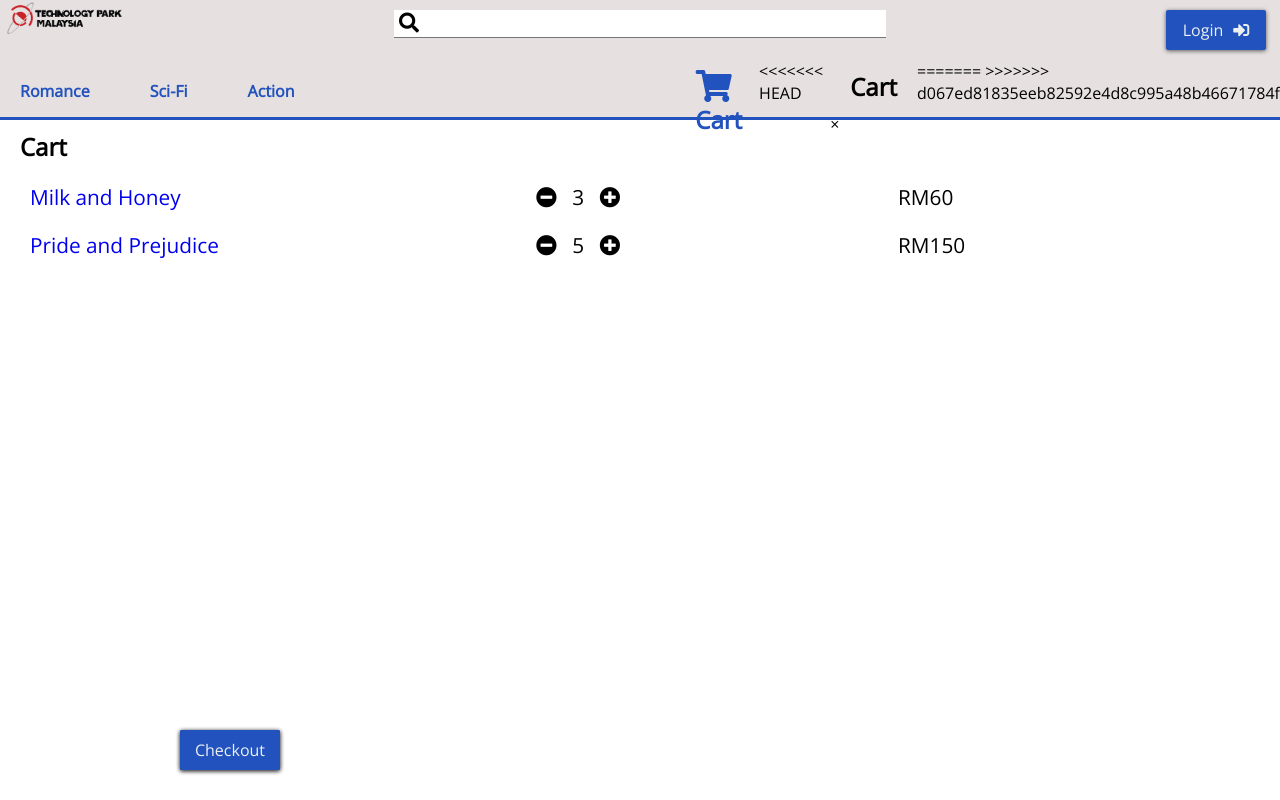
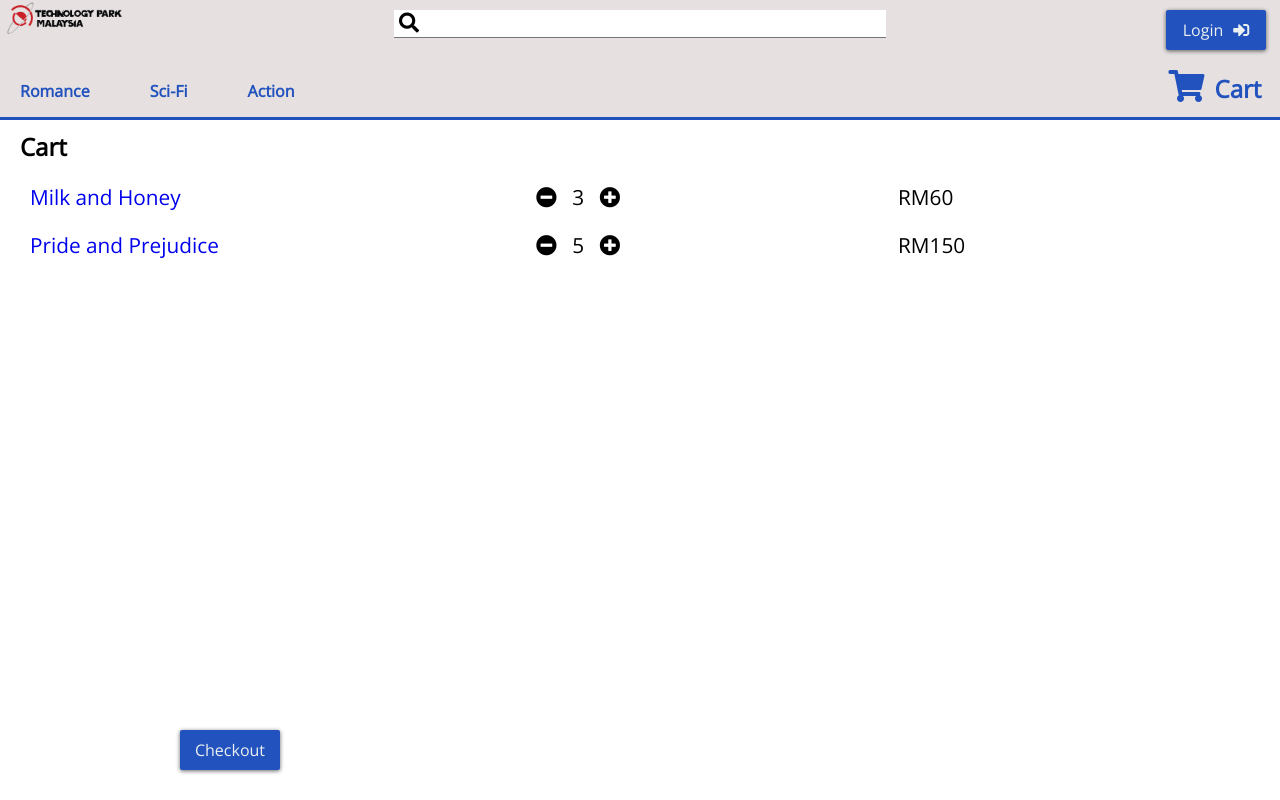
Before and after one commit to leehongtuck/tpmBookstore, a PHP site: page /cart.php in a window 1280 px wide. Run offline with PHP 8.4, Linux system fonts and the light colour scheme; data comes from the database, SQL or seed files in the repository; some libraries are stand-ins or nearby versions.

Commit message:
Resolve conflicts

```diff
--- a/inc/memberHeader.php
+++ b/inc/memberHeader.php
@@ -41,50 +41,6 @@ require_once "inc/conn.php";
         <div id="cartContainer" onclick="openCart()">
           <i class="fas fa-shopping-cart"></i><span>Cart</span>
         </div>
-<<<<<<< HEAD
-        <div id="cart">
-          <div id="cartHeader">
-            <div id="cartTitle"><h2>Cart</h2></div>
-            <div class="btnClose" onClick="closeCart()">&times;</div>
-          </div>
-          <div id="cartContent">
-            <?php
-            if(isset($_SESSION['cart'])):
-              foreach ($_SESSION['cart'] as $bookId => $quantity) {
-                $sql = "SELECT bookTitle, bookPrice FROM book WHERE bookId = '$bookId' ";
-                $result = mysqli_query($conn, $sql);
-                while($row = mysqli_fetch_array($result)):?>
-                <div class="cartItem flex">
-                  <div class="cartItemDesc">
-                    <a href="book.php/?id=<?=$bookId?>"><?=$row[0];?></a>
-                  </div>
-                  <div class="cartItemNum">
-                    <span class="cartItemMinus" onclick="changeQuantity(-1,
-                    document.getElementById('<?=$bookId?>Quantity'), '<?=$bookId?>',
-                    document.getElementById('<?=$bookId?>Price') )">
-                      <i class="fas fa-minus-circle"></i>
-                    </span>
-                    <span  class="cartItemQuantity" id="<?=$bookId?>Quantity"><?=$quantity;?></span>
-                    <span class="cartItemPlus" onclick="changeQuantity(1,
-                    document.getElementById('<?=$bookId?>Quantity'), '<?=$bookId?>',
-                    document.getElementById('<?=$bookId?>Price'))">
-                      <i class="fas fa-plus-circle"></i>
-                    </span>
-                  </div>
-                  <div class="cartItemPrice" id="<?=$bookId?>Price">RM<?=$row[1]*$quantity;?></div>
-                </div>
-              <?php
-                endwhile;
-              }
-            endif;
-            ?>
-
-            <button class="btn">Checkout</button>
-          </div>
-        </div>
-=======
-
->>>>>>> d067ed81835eeb82592e4d8c995a48b46671784f
        </div>
     </header>
 
@@ -103,40 +59,7 @@ require_once "inc/conn.php";
         xhr.open("GET", "processSearch.php/?q="+ search, true);
         xhr.send();
       }
-<<<<<<< HEAD
 
-      function openCart(){
-        document.getElementById('cart').style.right = '0';
-      }
-
-      function closeCart(){
-        document.getElementById('cart').style.right= '-400px';
-      }
-
-	  function changeQuantity(change, quantity, bookId, price) {
-      var qty = parseInt(quantity.innerHTML);
-      var prc = parseInt(price.innerHTML.substr(2));
-      if ((change==1 && qty < 10) ||  (change==-1 && qty > 1)){
-        var result = qty + change;
-        var newPrc = prc/qty * result;
-        price.innerHTML = "RM" + newPrc;
-        quantity.innerHTML = result;
-
-        var xhr = new XMLHttpRequest();
-        xhr.onload = function(){
-          if (this.status == 200) {
-            console.log(this.responseText);
-          }
-        }
-      xhr.open("GET", "processCart.php/?qty="+ result + "&bookId=" + bookId, true);
-      xhr.send();
-
-      }
-
-	  }
-=======
-
->>>>>>> d067ed81835eeb82592e4d8c995a48b46671784f
     </script>
 <?php
    $_SESSION['cart'] =array(
```
Also changed, not shown: bookDetail.php (+0 -19 lines).
